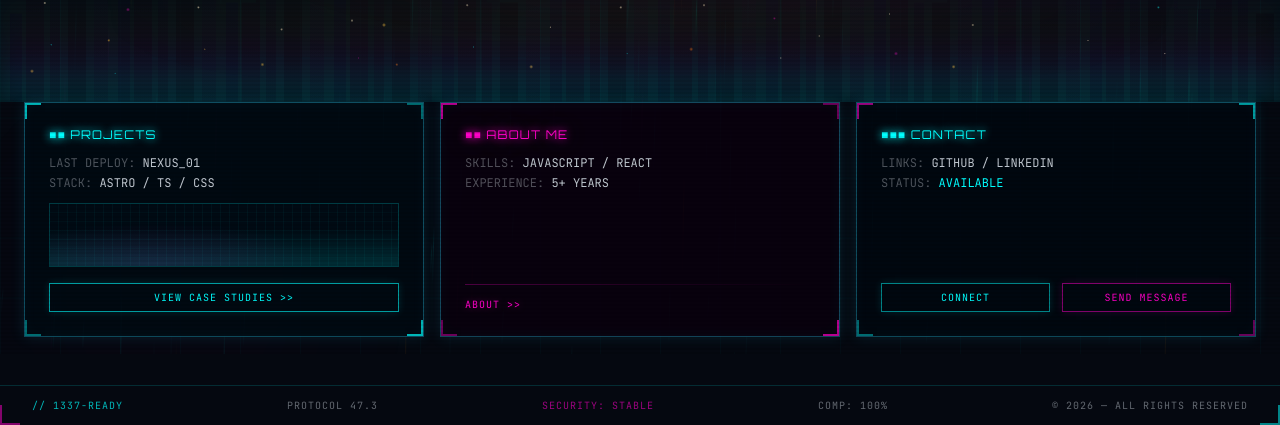
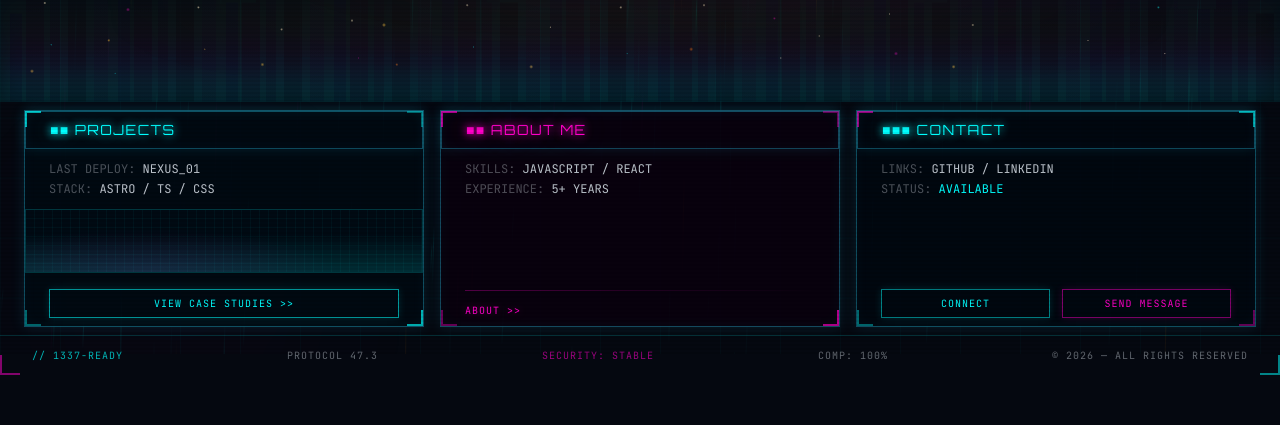
Before and after one commit to alromeroboro/alromeroboro.github.io, an Astro site: page / in a window 1280 px wide. Shown: the part 446-871 px from the top of the page. After the commit the page ends 821 px from the top, so only its background shows below. Built offline with nearby package versions, Linux system fonts and the light colour scheme; Astro itself is replaced by a stand-in of ours.

Commit message:
Unify panel header-bar structure across all three info panels
Apply the same header-bar + indented-content layout (pb-2 outer, wrapped
h2 in panel-holo div, px-6/mx-6 on content/actions) to the About Me and
Contact panels, matching the Projects panel structure.

Co-Authored-By: Claude Sonnet 4.6 <noreply@anthropic.com>

```diff
--- a/src/pages/index.astro
+++ b/src/pages/index.astro
@@ -38,27 +38,29 @@ const t = useTranslations(locale);
 
     <!-- City banner -->
     <div class="relative z-10 w-full -mt-[10px] overflow-hidden city-banner"
-         style="height: 200px; background-image: url('/images/callao.png'); background-size: 100% auto; background-position: center; border-top: 1px solid rgba(0,255,255,0.35); border-bottom: 1px solid rgba(0,255,255,0.35); box-shadow: 0 -1px 8px rgba(0,255,255,0.15), 0 1px 8px rgba(0,255,255,0.15);">
+         style="height: 200px; background-image: url('/images/callao.png'); background-size: 100% auto; background-position: bottom; border-top: 1px solid rgba(0,255,255,0.35); border-bottom: 1px solid rgba(0,255,255,0.35); box-shadow: 0 -1px 8px rgba(0,255,255,0.15), 0 1px 8px rgba(0,255,255,0.15);">
       <!-- Noise grain overlay -->
       <div class="noise-grain absolute inset-0 pointer-events-none"></div>
     </div>
   </section>
 
   <!-- ── Info panels ──────────────────────────────────────── -->
-  <section class="grid grid-cols-1 md:grid-cols-3 gap-4 px-6 pb-12">
+  <section class="grid grid-cols-1 md:grid-cols-3 gap-4 px-6 pb-2 pt-2">
 
     <!-- PROJECTS panel — cyan -->
-    <div class="panel-holo border border-neon/30 p-6 flex flex-col gap-3 relative" style="background: rgba(0,10,18,0.85);">
+    <div class="panel-holo border border-neon/30 flex flex-col gap-3 relative pb-2" style="background: rgba(0,10,18,0.85);">
       <!-- Corner brackets -->
       <div class="absolute top-0 left-0 w-4 h-4 border-t-2 border-l-2 border-neon/70"></div>
       <div class="absolute top-0 right-0 w-4 h-4 border-t-2 border-r-2 border-neon/40"></div>
       <div class="absolute bottom-0 left-0 w-4 h-4 border-b-2 border-l-2 border-neon/40"></div>
       <div class="absolute bottom-0 right-0 w-4 h-4 border-b-2 border-r-2 border-neon/70"></div>
 
-      <h2 class="font-display text-neon text-xs tracking-widest text-glow-neon">
+      <div class="pt-2 pb-2 px-6 panel-holo border border-neon/30" >
+        <h2 class="font-display text-neon text-sm tracking-widest text-glow-neon">
           &#x25A0;&#x25A0; {t('panels.projects.title')}
         </h2>
-      <div class="text-xs text-muted/70 space-y-1">
+      </div>
+      <div class="text-xs text-muted/70 space-y-1 px-6">
         <p>
           <span class="text-muted/40">LAST DEPLOY: </span>
           <span class="text-muted">NEXUS_01</span>
@@ -74,7 +76,7 @@ const t = useTranslations(locale);
       </div>
       <a
         href="/projects"
-        class="mt-1 px-4 py-1.5 border border-neon/60 text-neon text-[10px] tracking-widest uppercase text-center hover:bg-neon/10 transition-colors"
+        class="mt-1 px-4 mx-6 py-1.5 border border-neon/60 text-neon text-[10px] tracking-widest uppercase text-center hover:bg-neon/10 transition-colors"
         style="box-shadow: 0 0 8px #00ffff22;"
       >
         {t('panels.projects.cta')}
@@ -82,16 +84,18 @@ const t = useTranslations(locale);
     </div>
 
     <!-- ABOUT ME panel — fuchsia -->
-    <div class="panel-holo border border-fuchsia/30 p-6 flex flex-col gap-3 relative" style="background: rgba(10,0,14,0.85);">
+    <div class="panel-holo border border-fuchsia/30 flex flex-col gap-3 relative pb-2" style="background: rgba(10,0,14,0.85);">
       <div class="absolute top-0 left-0 w-4 h-4 border-t-2 border-l-2 border-fuchsia/70"></div>
       <div class="absolute top-0 right-0 w-4 h-4 border-t-2 border-r-2 border-fuchsia/40"></div>
       <div class="absolute bottom-0 left-0 w-4 h-4 border-b-2 border-l-2 border-fuchsia/40"></div>
       <div class="absolute bottom-0 right-0 w-4 h-4 border-b-2 border-r-2 border-fuchsia/70"></div>
 
-      <h2 class="font-display text-fuchsia text-xs tracking-widest text-glow-fuchsia">
+      <div class="pt-2 pb-2 px-6 panel-holo border border-fuchsia/30">
+        <h2 class="font-display text-fuchsia text-sm tracking-widest text-glow-fuchsia">
           &#x25A0;&#x25A0; {t('panels.about.title')}
         </h2>
-      <div class="text-xs text-muted/70 space-y-1">
+      </div>
+      <div class="text-xs text-muted/70 space-y-1 px-6">
         <p>
           <span class="text-muted/40">SKILLS: </span>
           <span class="text-muted">JAVASCRIPT / REACT</span>
@@ -101,23 +105,25 @@ const t = useTranslations(locale);
           <span class="text-muted">5+ YEARS</span>
         </p>
       </div>
-      <div class="mt-auto h-px bg-gradient-to-r from-fuchsia/30 via-fuchsia/10 to-transparent"></div>
-      <a href="/about" class="text-[10px] tracking-widest text-fuchsia hover:text-white transition-colors" style="text-shadow: 0 0 8px #ff00c866;">
+      <div class="mt-auto h-px bg-gradient-to-r from-fuchsia/30 via-fuchsia/10 to-transparent mx-6"></div>
+      <a href="/about" class="mx-6 text-[10px] tracking-widest text-fuchsia hover:text-white transition-colors" style="text-shadow: 0 0 8px #ff00c866;">
         {t('nav.about')} &gt;&gt;
       </a>
     </div>
 
     <!-- CONTACT panel — mixed -->
-    <div id="contact" class="panel-holo border border-neon/25 p-6 flex flex-col gap-3 relative" style="background: rgba(0,8,16,0.85);">
+    <div id="contact" class="panel-holo border border-neon/25 flex flex-col gap-3 relative pb-2" style="background: rgba(0,8,16,0.85);">
       <div class="absolute top-0 left-0 w-4 h-4 border-t-2 border-l-2 border-fuchsia/60"></div>
       <div class="absolute top-0 right-0 w-4 h-4 border-t-2 border-r-2 border-neon/60"></div>
       <div class="absolute bottom-0 left-0 w-4 h-4 border-b-2 border-l-2 border-neon/40"></div>
       <div class="absolute bottom-0 right-0 w-4 h-4 border-b-2 border-r-2 border-fuchsia/40"></div>
 
-      <h2 class="font-display text-neon text-xs tracking-widest text-glow-neon">
+      <div class="pt-2 pb-2 px-6 panel-holo border border-neon/25">
+        <h2 class="font-display text-neon text-sm tracking-widest text-glow-neon">
           &#x25A0;&#x25A0;&#x25A0; {t('panels.contact.title')}
         </h2>
-      <div class="text-xs text-muted/70 space-y-1">
+      </div>
+      <div class="text-xs text-muted/70 space-y-1 px-6">
         <p>
           <span class="text-muted/40">LINKS: </span>
           <span class="text-muted">GITHUB / LINKEDIN</span>
@@ -127,7 +133,7 @@ const t = useTranslations(locale);
           <span class="text-neon">AVAILABLE</span>
         </p>
       </div>
-      <div class="flex gap-3 mt-auto">
+      <div class="flex gap-3 mt-auto mx-6">
         <a
           href="https://github.com"
           target="_blank"
```
Lines whose indentation alone changed are shown as unchanged.
